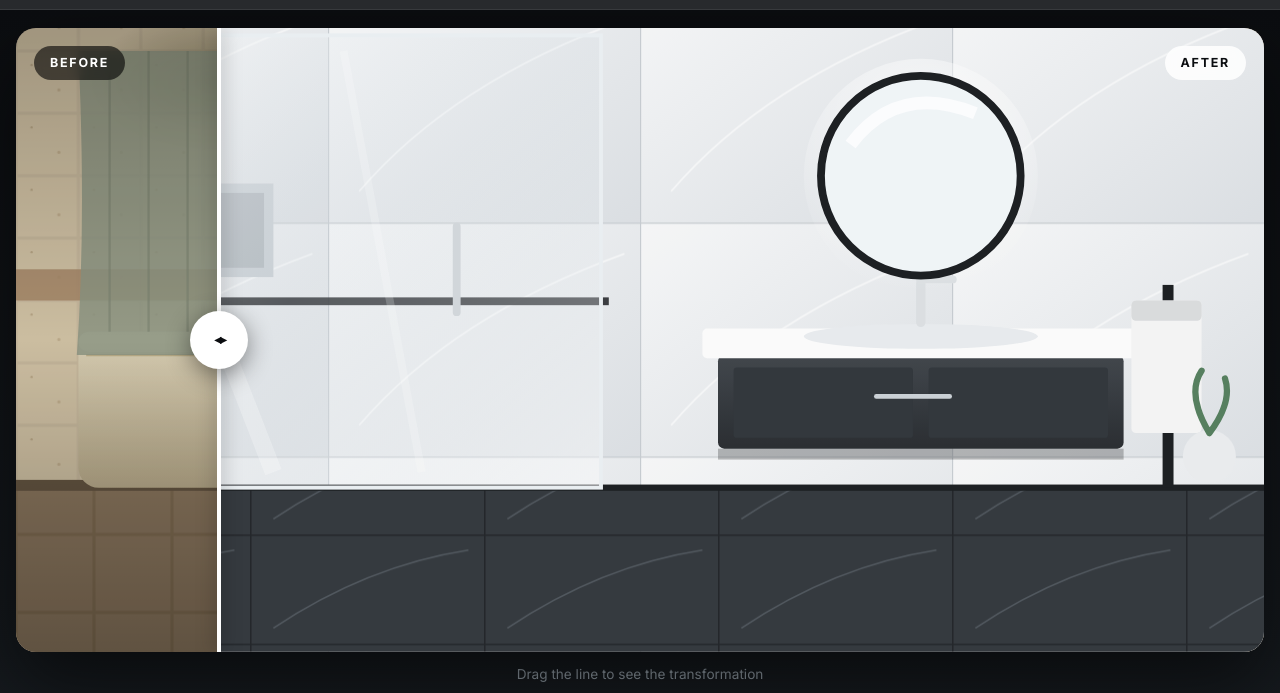
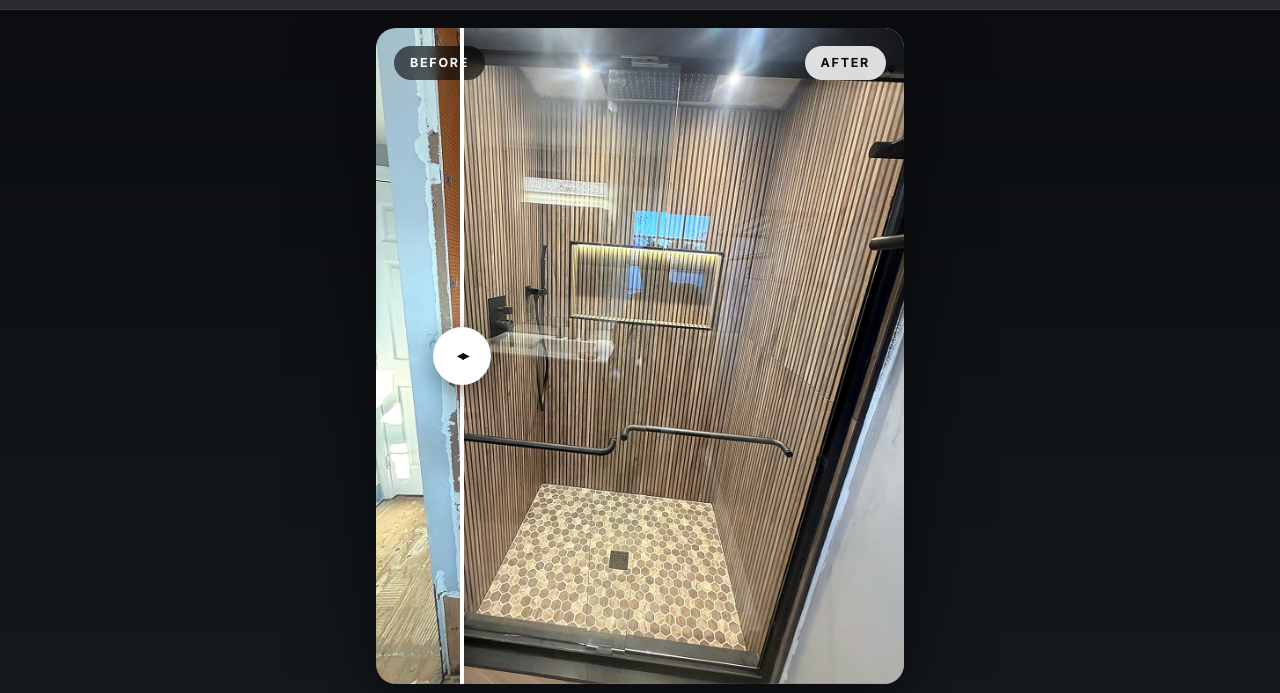
Before and after one commit to lopesgv88/roda-nova, a plain HTML site: page site/index.html in a window 1280 px wide. Shown: the part 101-794 px from the top of the page. Drawn offline with nearby package versions, Linux system fonts and the light colour scheme; a web font is replaced by a local one.

Commit message:
Use real before/after shower photos (enhanced, aligned) in hero slider
Co-Authored-By: Claude Sonnet 5.5 <noreply@anthropic.com>
Claude-Session: https://claude.ai/code/session_01MuStzRBgTPULtyMzPKvxtS

```diff
--- a/site/index.html
+++ b/site/index.html
@@ -48,8 +48,8 @@
 
 <section class="hero"><div class="ba-wrap">
   <div class="ba" id="ba" style="--pos:50%">
-    <img class="ba-img" src="before.svg" fetchpriority="high" alt="Bathroom before remodel" draggable="false">
-    <img class="ba-img ba-after" src="after.svg" alt="Bathroom after remodel" draggable="false">
+    <img class="ba-img" src="before.jpg" fetchpriority="high" alt="Shower before remodel: waterproofed walls and floor, ready for tile" draggable="false">
+    <img class="ba-img ba-after" src="after.jpg" alt="Shower after remodel: wood-look slat tile walls, hexagon floor and black glass door" draggable="false">
     <span class="ba-tag ba-tag-l">Before</span><span class="ba-tag ba-tag-r">After</span>
     <div class="ba-line"><span class="ba-knob">◂ ▸</span></div>
     <input class="ba-range" type="range" min="0" max="100" value="50" aria-label="Drag to compare before and after">
--- a/site/styles.css
+++ b/site/styles.css
@@ -307,3 +307,10 @@ footer .logo img{height:56px}
 @media(max-width:960px){.brand img{height:72px}.hero .lead{margin-top:30px}}
 
 .hero .lead .dream{display:block;margin-top:14px;font-family:"Playfair Display",Georgia,serif;font-style:italic;font-weight:700;font-size:1.2em;color:#fff}
+
+/* real photos: portrait before/after */
+.ba{aspect-ratio:4/5;max-height:none}
+.ba-wrap{width:min(560px,100%)}
+.ba-img{object-position:50% 55%}
+.g1{background:linear-gradient(rgba(0,0,0,.0),rgba(0,0,0,.0)),url(after.jpg) center 60%/cover no-repeat}
+@media(min-width:961px){.ba{max-height:82vh}}
```
Also changed, not shown: site/README.md, site/after.jpg (added), site/after.svg (deleted), site/before.jpg (added), site/before.svg (deleted).
